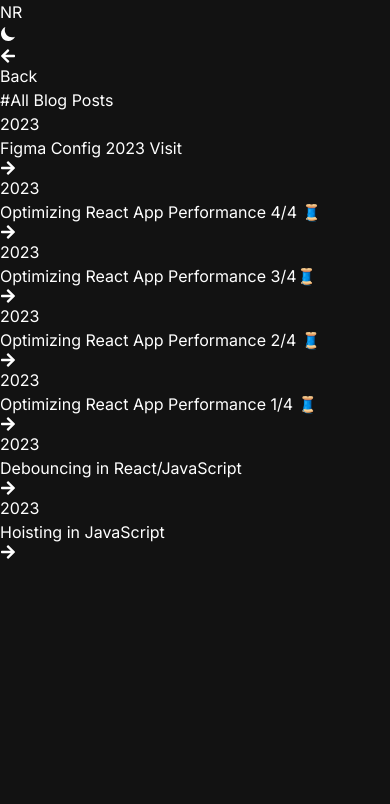
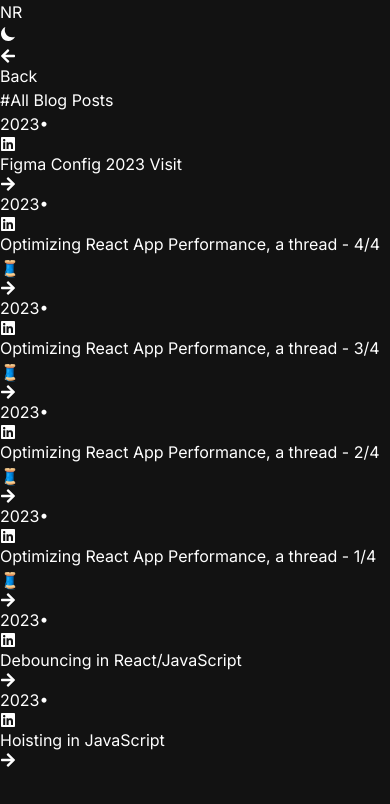
Before and after one commit to T1LT/PortfolioV2, a Next.js app: page /blogposts in a window 390 px wide. Shown: the top 804 px of the page. Built offline with nearby package versions, Linux system fonts and the light colour scheme.

Commit message:
Add responsiveness to blog post cards

```diff
--- a/src/app/blogposts/page.tsx
+++ b/src/app/blogposts/page.tsx
@@ -17,54 +17,61 @@
             <span className="text-base sm:text-lg font-semibold">Back</span>
           </Link>
           <h1 className="font-bold mb-4 text-2xl sm:text-3xl group">
-            <span className="float-left opacity-0 group-hover:opacity-100 -ml-16 lg:-ml-8 mr-0 lg:mr-2 text-neutral-400 dark:text-neutral-500 transition duration-300">
+            <span className="float-left opacity-0 group-hover:opacity-100 -ml-4 lg:-ml-8 mr-0 lg:mr-2 text-neutral-400 dark:text-neutral-500 transition duration-300">
               #
             </span>
             <Link href="/blogposts">All Blog Posts</Link>
           </h1>
         </div>
-        <div className="w-full lg:w-1/2">
+        <div className="w-full lg:w-1/2 flex flex-col gap-2">
           <Card
             title="Figma Config 2023 Visit"
             url="https://www.linkedin.com/posts/nishantracherla_config2023-activity-7079894882865086464-4GpP?utm_source=share&utm_medium=member_desktop"
             type="blog"
             year={2023}
+            src="LinkedIn"
           />
           <Card
-            title="Optimizing React App Performance 4/4 🧵"
+            title="Optimizing React App Performance, a thread - 4/4 🧵"
             url="https://www.linkedin.com/posts/nishantracherla_react-javascript-typescript-activity-7054559085941198848-CjSs?utm_source=share&utm_medium=member_desktop"
             type="blog"
             year={2023}
+            src="LinkedIn"
           />
           <Card
-            title="Optimizing React App Performance 3/4🧵"
+            title="Optimizing React App Performance, a thread - 3/4 🧵"
             url="https://www.linkedin.com/posts/nishantracherla_react-reactjs-javascript-activity-7049765200551444481-pESj?utm_source=share&utm_medium=member_desktop"
             type="blog"
             year={2023}
+            src="LinkedIn"
           />
           <Card
-            title="Optimizing React App Performance 2/4 🧵"
+            title="Optimizing React App Performance, a thread - 2/4 🧵"
             url="https://www.linkedin.com/posts/nishantracherla_react-reactjs-javascript-activity-7041067892775280640-vkxX?utm_source=share&utm_medium=member_desktop"
             type="blog"
             year={2023}
+            src="LinkedIn"
           />
           <Card
-            title="Optimizing React App Performance 1/4 🧵"
+            title="Optimizing React App Performance, a thread - 1/4 🧵"
             url="https://www.linkedin.com/posts/nishantracherla_reactjs-reacthooks-javascript-activity-7038875601604141057-2xY1?utm_source=share&utm_medium=member_desktop"
             type="blog"
             year={2023}
+            src="LinkedIn"
           />
           <Card
             title="Debouncing in React/JavaScript"
             url="https://www.linkedin.com/posts/nishantracherla_reactjs-javascript-activity-7031030341297426432-vFtI?utm_source=share&utm_medium=member_desktop"
             type="blog"
             year={2023}
+            src="LinkedIn"
           />
           <Card
             title="Hoisting in JavaScript"
             url="https://www.linkedin.com/posts/nishantracherla_javascript-reactjs-activity-7029160146165522433-MMRV?utm_source=share&utm_medium=member_desktop"
             type="blog"
             year={2023}
+            src="LinkedIn"
           />
         </div>
       </div>
--- a/src/components/Card.tsx
+++ b/src/components/Card.tsx
@@ -6,33 +6,17 @@
   url: string;
   type: string;
   year?: number;
-  disabled?: boolean;
+  src?: string;
 }
 
 import Image from "next/image";
-import { FaArrowRight } from "react-icons/fa";
+import { FaArrowRight, FaLinkedin } from "react-icons/fa";
+import { FaMedium } from "react-icons/fa6";
 
-const Card = ({ title, description, url, type, year, disabled }: CardProps) => {
-  const handleClick = (e: React.MouseEvent<HTMLDivElement, MouseEvent>) => {
-    if (disabled) {
-      e.preventDefault();
-      e.stopPropagation();
-    }
-  };
-
+const Card = ({ title, description, url, type, year, src }: CardProps) => {
   return (
-    <a
-      href={url}
-      target="_blank"
-      rel="noreferrer"
-      className={`my-2 ${disabled ? "cursor-not-allowed" : "cursor-pointer"}`}
-    >
-      <div
-        className={`${
-          disabled ? "cursor-not-allowed" : "cursor-pointer"
-        } px-4 py-4 sm:px-6 sm:py-8 flex flex-col sm:flex-row items-start sm:items-center gap-6 group rounded-md hover:shadow-md hover:bg-neutral-100 hover:dark:bg-[rgb(45,45,45)] transition duration-300`}
-        onClick={handleClick}
-      >
+    <a href={url} target="_blank" rel="noreferrer">
+      <div className="w-full px-4 py-4 sm:px-6 sm:py-8 flex flex-col sm:flex-row items-start sm:items-center gap-6 group rounded-md hover:shadow-md hover:bg-neutral-100 hover:dark:bg-[rgb(45,45,45)] transition duration-300">
         {type === "project" && (
           <Image
             src={`/images/${title.replace(" ", "")}.png`}
@@ -42,13 +26,16 @@
             className="mb-4 sm:mb-0 rounded-md border-2 border-neutral-200 dark:border-neutral-600 group-hover:border-neutral-300 group-hover:dark:border-neutral-500 transition duration-300"
           />
         )}
-        <div className="flex flex-col">
+        <div className="w-full flex flex-col">
           {type === "blog" && (
-            <p className="font-semibold text-neutral-400 dark:text-neutral-500">
+            <p className="flex items-center font-semibold text-neutral-400 dark:text-neutral-500 mb-2">
               {year}
+              <span className="mx-2">&bull;</span>
+              {src === "LinkedIn" && <FaLinkedin className="text-lg" />}
+              {src === "Medium" && <FaMedium className="text-lg" />}
             </p>
           )}
-          <div className="flex items-center mb-2">
+          <div className="w-full flex items-center justify-between sm:justify-start">
             <span className="font-semibold text-[#555] dark:text-neutral-300 group-hover:text-black group-hover:dark:text-white transition duration-300">
               {title}
             </span>
--- a/src/components/Sections/ProjectsSection.tsx
+++ b/src/components/Sections/ProjectsSection.tsx
@@ -13,6 +13,7 @@
         </span>
         <a href="#projects">PROJECTS</a>
       </h1>
+      <div className="flex flex-col gap-2">
         <Card
           title="Rizzume"
           description="A resume grading tool to help job seekers optimize their resumes to match job descriptions better, built using the OpenAI API, Next.js, TypeScript, and Tailwind CSS."
@@ -43,6 +44,7 @@
           url="https://t1lt.github.io/PlanetaryDevastation/"
           type="project"
         />
+      </div>
       <a
         href="https://github.com/T1LT?tab=repositories"
         target="_blank"
```
Also changed, not shown: src/components/Sections/BlogPostsSection.tsx (+6 -1 lines). Lines whose indentation alone changed are shown as unchanged.
